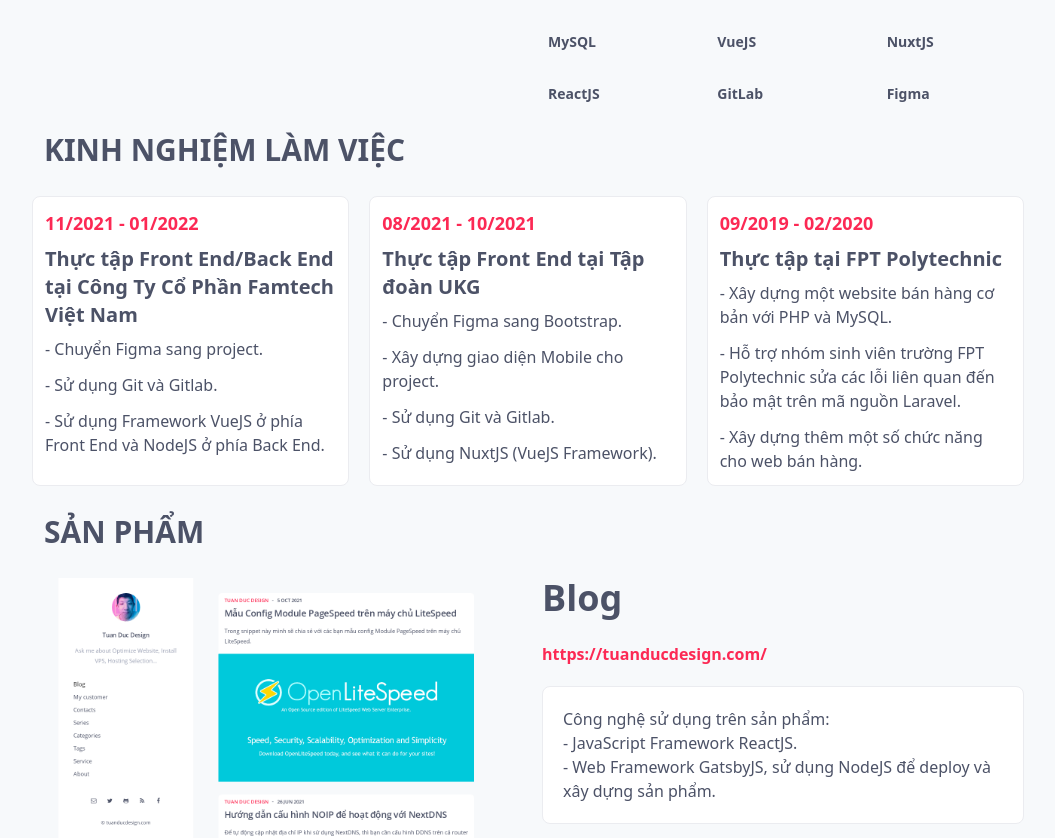
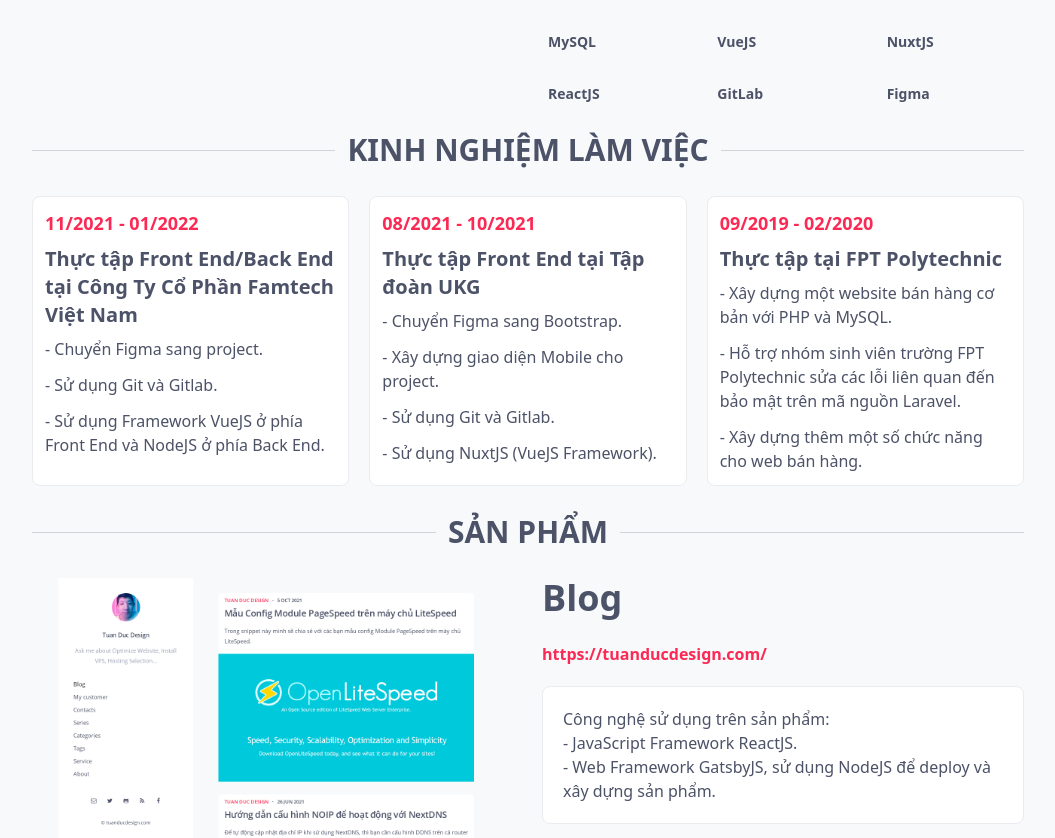
Before and after one commit to tuanductran/cv, a Vue app: page / in a window 1280 px wide. Shown: the part 785-1623 px from the top of the page, without its empty margins (112-1167 px from the left). Built offline with nearby package versions, Linux system fonts and the light colour scheme.

Commit message:
Update index.vue

```diff
--- a/src/components/SectionContent/index.vue
+++ b/src/components/SectionContent/index.vue
@@ -5,12 +5,18 @@
 </script>
 
 <template>
-   <div class="flex my-7">
+   <div class="flex items-center justify-center my-7">
+      <!-- Left bar -->
+      <div class="block w-1/2 h-px bg-gray-300 dark:bg-title-dark"></div>
+      <!-- End Left bar -->
       <!-- Section title -->
       <h1 class="whitespace-nowrap mx-3 uppercase font-bold text-xl md:text-2xl xl:text-3xl">
          {{ title }}
       </h1>
       <!-- End Section title -->
+      <!-- Right bar -->
+      <div class="block w-1/2 h-px bg-gray-300 dark:bg-title-dark"></div>
+      <!-- End Right bar -->
    </div>
    <!-- Section content -->
    <slot />
```
